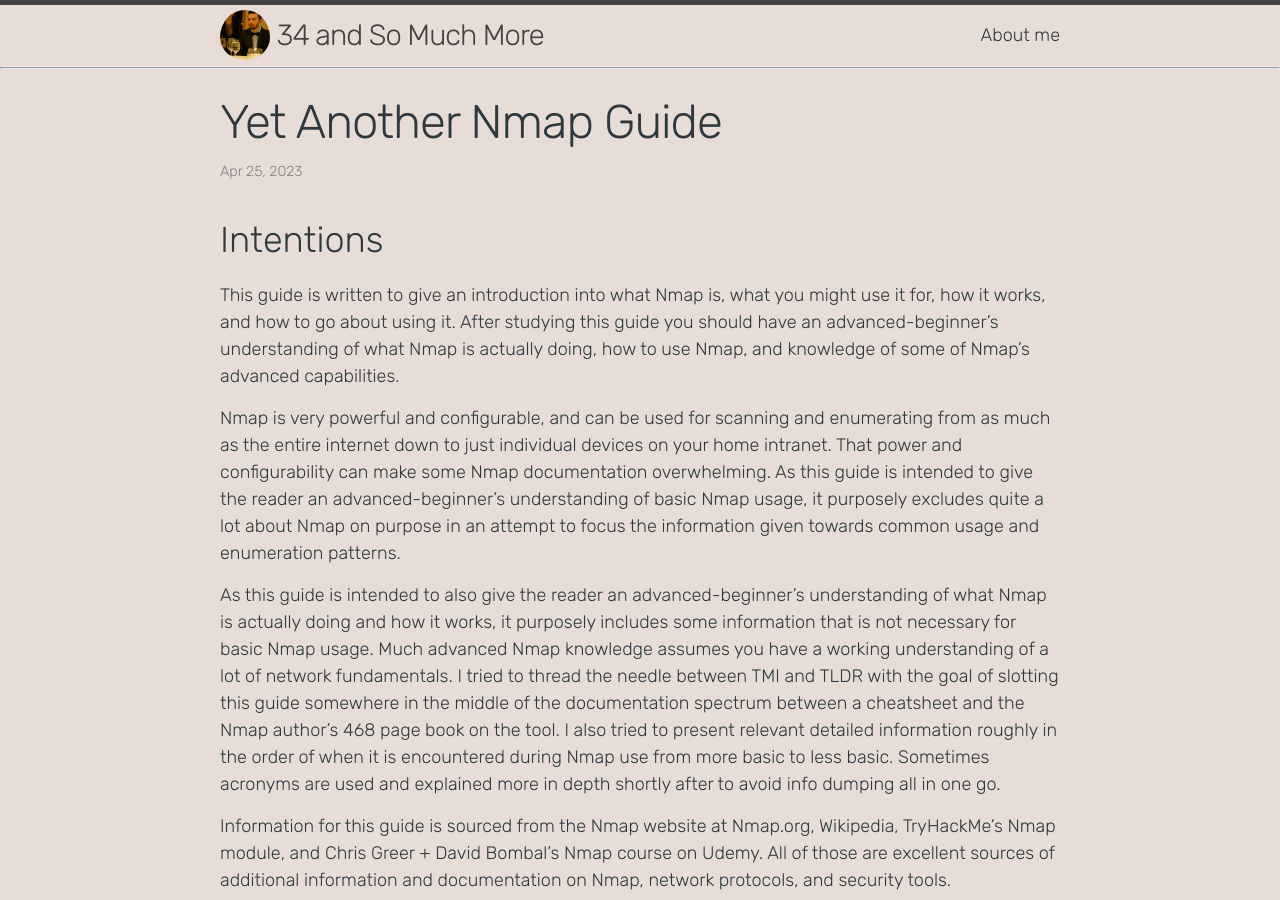
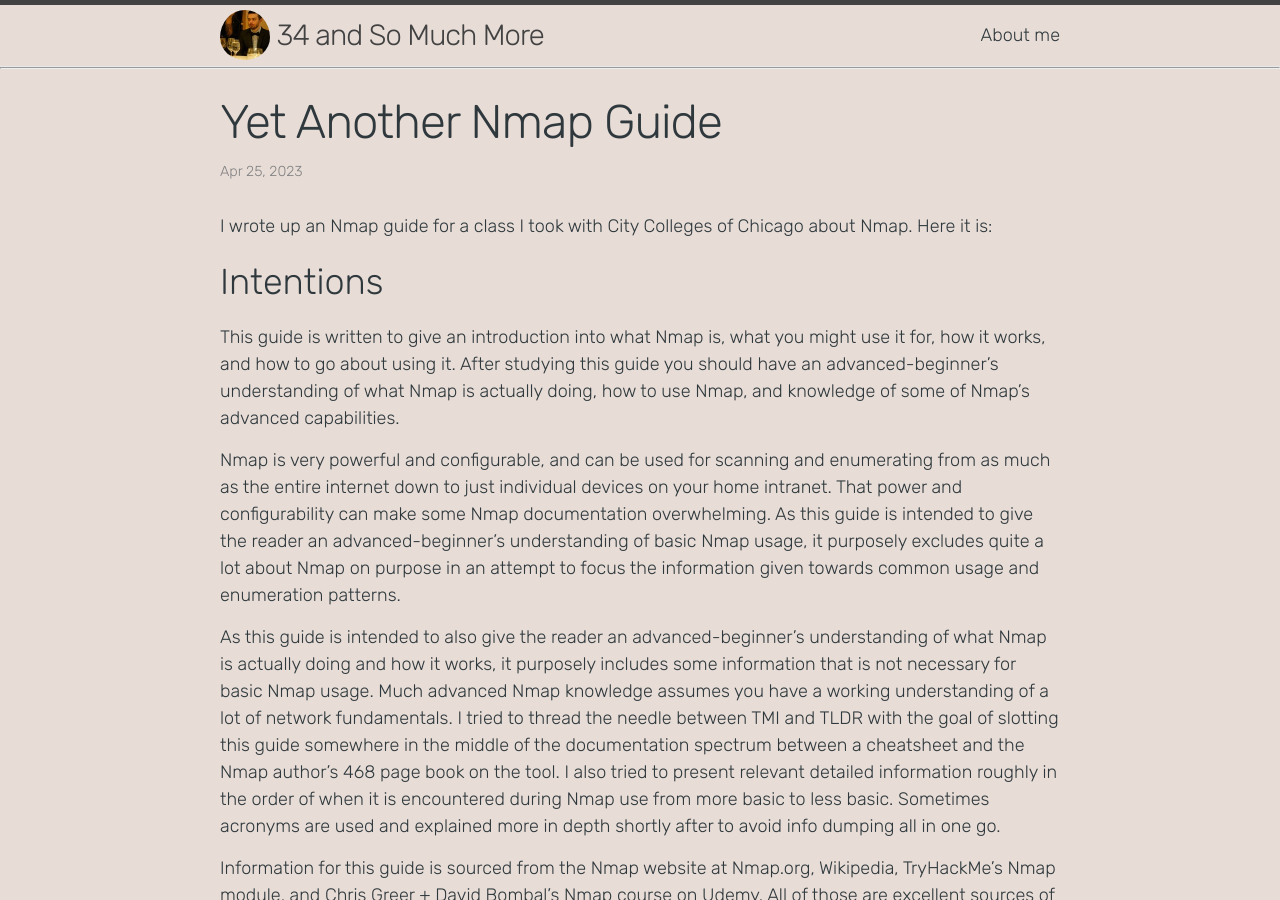
Before and after one commit to slynch07/slynch07.github.io, a Jekyll site: the page built from _posts/2024-04-24-YANG.md, in a window 1280 px wide and 900 px high. Built offline with Jekyll 4.4.1, drawn with Linux system fonts in a browser that asks for light colours.

Commit message:
date and blurb fix

```diff
--- a/_posts/2023-04-24-YANG.md
+++ b/_posts/2024-04-24-YANG.md
@@ -4,6 +4,8 @@
 date:   2023-04-24 23:57:15 -0500
 categories: tech
 ---
+I wrote up an Nmap guide for a class I took with City Colleges of Chicago about Nmap. Here it is:
+
 ## Intentions
 
 This guide is written to give an introduction into what Nmap is, what you might use it for, how it works, and how to go about using it. After studying this guide you should have an advanced-beginner's understanding of what Nmap is actually doing, how to use Nmap, and knowledge of some of Nmap's advanced capabilities.
```
